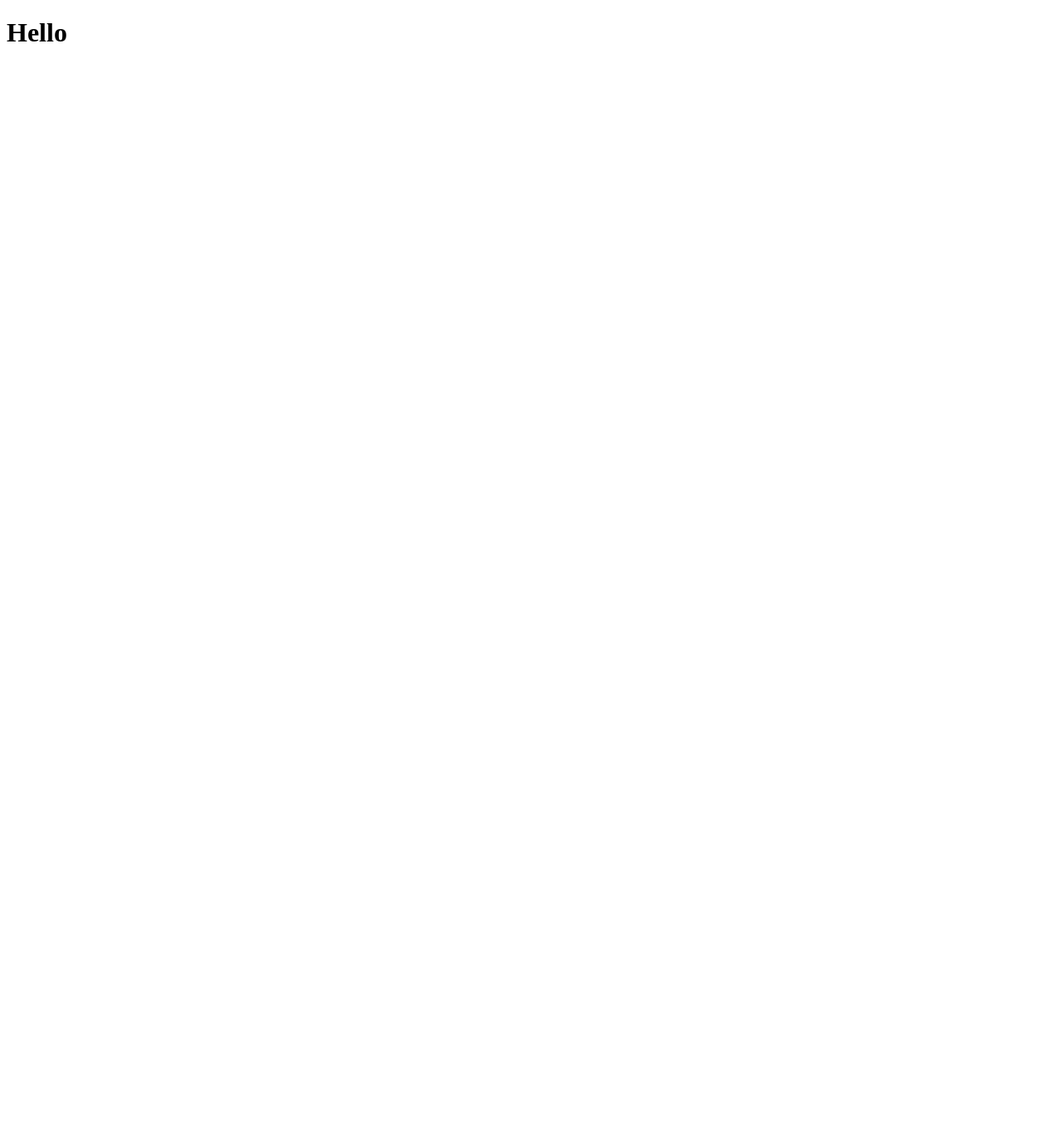
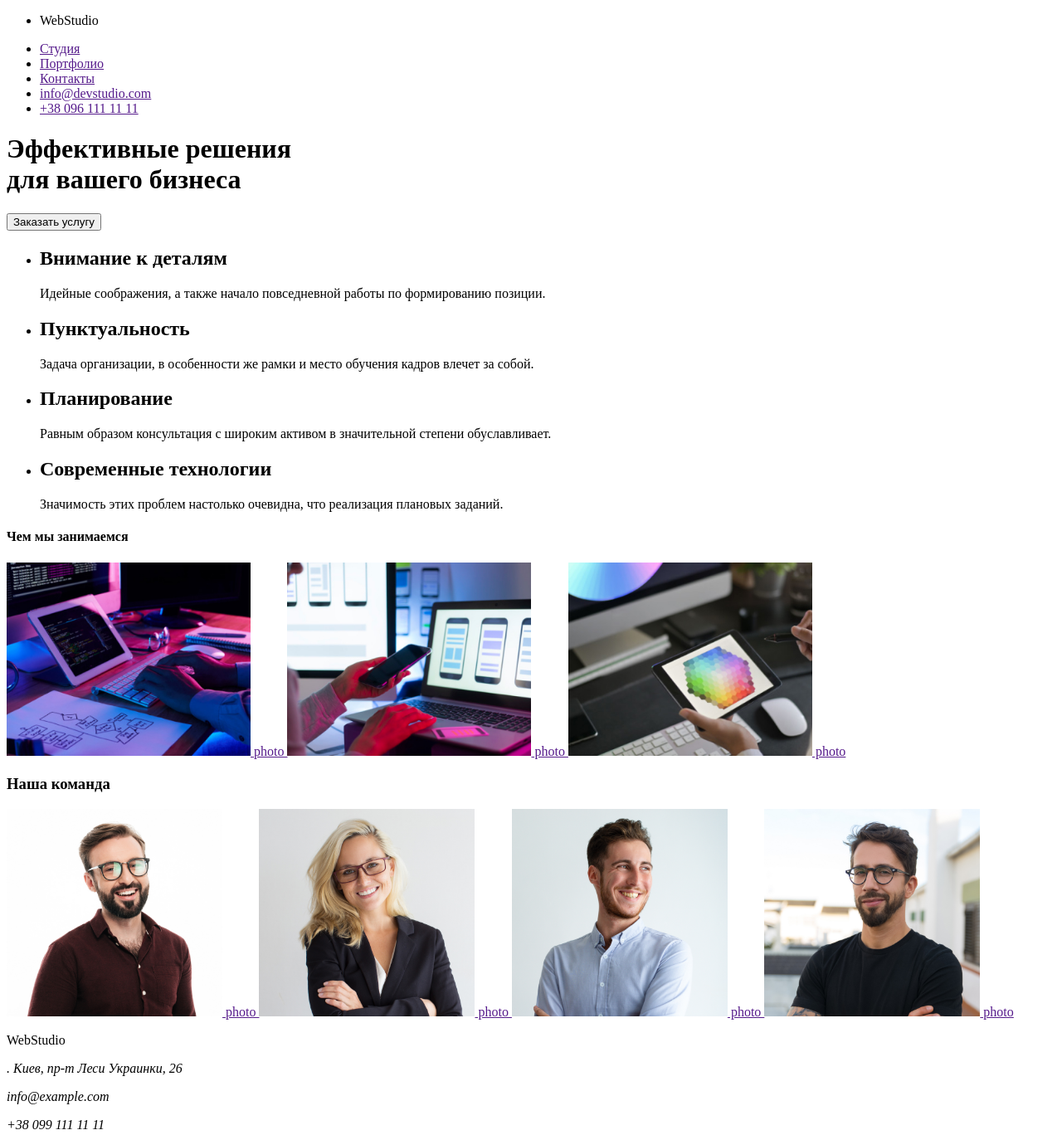
Before and after one commit to matildacom/tutorial, a plain HTML site: page index.html in a window 1280 px wide. Shown: the whole page at 83% size. Before the commit the page ends 800 px from the top, so only its background shows below. Drawn offline with Linux system fonts and the light colour scheme.

Commit message:
завершена робота (ч1)

```diff
--- a/index.html
+++ b/index.html
@@ -7,7 +7,93 @@
     <title>Document</title>
 </head>
 <body>
-    <h1>Hello</h1>
+    <header>
+        <ul>
+        <li>
+            <!--logo-->
+            <p>WebStudio</p>
+        </li>
+        <li>
+            <a href="">Студия</a>
+        </li>
+        <li>
+            <a href="">Портфолио</a>
+        </li>
+        <li>
+            <a href="">Контакты</a>
+        </li>
+        <li>
+            <a href="">info@devstudio.com</a>
+        </li>
+        <li>
+            <a href="">+38 096 111 11 11</a>
+        </li>
+        </ul>
+    </header>
+    <div>
+        <h1>Эффективные решения <br> для вашего бизнеса</h1>
+        <button>Заказать услугу</button>
+    </div>
+    <ul>
+        <li>
+            <h2>Внимание к деталям</h2>
+            <p>Идейные соображения, а также начало повседневной работы по формированию позиции.</p>
+         </li>
+         <li>
+            <h2>Пунктуальность</h2>
+            <p>Задача организации, в особенности же рамки и место обучения кадров влечет за собой.</p>
+        </li>
+        <li>
+            <h2>Планирование</h2>
+            <p>Равным образом консультация с широким активом в значительной степени обуславливает.</p>
+        </li>
+        <li>
+            <h2>Современные технологии</h2>
+            <p>Значимость этих проблем настолько очевидна, что реализация плановых заданий.</p>
+        </li>
+    </ul>
+    <h4>Чем мы занимаемся</h4>
+    <a href="">
+        <img width="294" src="images/img1.jpg" alt="тип работы">
+        photo
+    </a>
+    <a href="">
+        <img width="294" src="images/img2.jpg" alt="тип работы">
+        photo
+        </a>
+        <a href="">
+        <img width="294" src="images/img3.jpg" alt="тип работы">
+        photo
+        </a>
+    <div>
+        <h3>Наша команда</h3>
+        <a href="">
+            <img width="260" src="images/photo1.jpg" alt="команда">
+            photo
+        </a>
+        <a href="">
+            <img width="260" src="images/photo2.jpg" alt="команда">
+            photo
+        </a>
+        <a href="">
+            <img width="260" src="images/photo3.jpg" alt="команда">
+            photo
+        </a>
+        <a href="">
+            <img width="260" src="images/photo4.jpg" alt="команда">
+            photo
+        </a>
+    </div>
+    <footer>
+             <!--logo-->
+             <p>WebStudio</p>
+             <address>
+             <p>. Киев, пр-т Леси Украинки, 26</p>
+             <p>info@example.com</p>
+             <p>+38 099 111 11 11</p>
+        </address>
+    </footer>
+
 
 </body>
 </html>
```
Also changed, not shown: #styles.css (added), images/img1.jpg (added), images/img2.jpg (added), images/img3.jpg (added), images/photo1.jpg (added), images/photo2.jpg (added), images/photo3.jpg (added), images/photo4.jpg (added).
